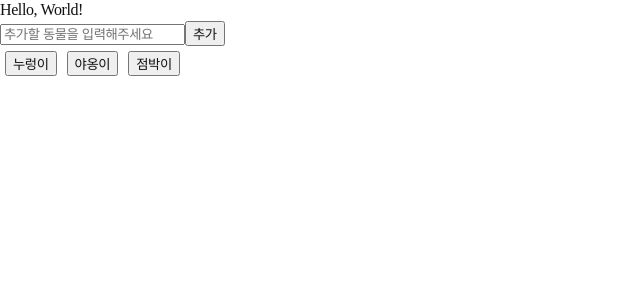
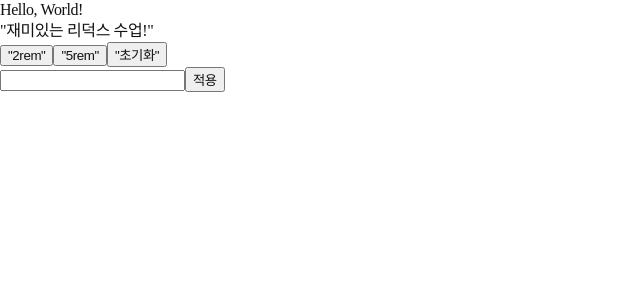
Before and after one commit to Catlover0224/react_study, a React (Create React App) app: page / in a window 1280 px wide. Shown: the top 300 px of the page, without its empty margins (0-640 px from the left). Built offline with nearby package versions, Linux system fonts and the light colour scheme; a web font is replaced by a local one.

Commit message:
add: day10

```diff
--- a/package.json
+++ b/package.json
@@ -6,12 +6,16 @@
     "@fortawesome/fontawesome-svg-core": "^6.6.0",
     "@fortawesome/free-solid-svg-icons": "^6.6.0",
     "@fortawesome/react-fontawesome": "^0.2.2",
+    "@redux-devtools/extension": "^3.3.0",
     "@testing-library/jest-dom": "^5.14.1",
     "@testing-library/react": "^13.0.0",
     "@testing-library/user-event": "^13.2.1",
     "react": "^18.3.1",
     "react-dom": "^18.3.1",
+    "react-redux": "^9.1.2",
     "react-scripts": "5.0.1",
+    "redux": "^5.0.1",
+    "redux-actions": "^3.0.3",
     "styled-components": "^6.1.13",
     "styled-reset": "^4.5.2",
     "web-vitals": "^2.1.0"
--- a/src/App.js
+++ b/src/App.js
@@ -2,8 +2,7 @@ import { ThemeProvider } from "styled-components";
 import "./App.css";
 import GlobalStyle from "./global/globalStyle";
 import theme from "./global/theme";
-import ParentContainer from "./docs/context/normal/ParentContainer";
-import AnimalsContainer from "./docs/context/expert/AnimalsContainer";
+import FontContainer from "./pages/docs/font/FontContainer";
 
 function App() {
   return (
@@ -11,7 +10,7 @@ function App() {
       <ThemeProvider theme={theme}>
         <GlobalStyle />
         Hello, World!
-        <AnimalsContainer />
+        <FontContainer/>
       </ThemeProvider>
     </div>
   );
--- a/src/index.js
+++ b/src/index.js
@@ -4,11 +4,22 @@ import './index.css';
 import App from './App';
 import reportWebVitals from './reportWebVitals';
 
+// redux 코드 추가
+import { legacy_createStore as createStore } from 'redux';
+import { Provider } from 'react-redux';
+import { devToolsEnhancer } from '@redux-devtools/extension';
+//import count from './modules/count';
+import font from './modules/font';
+
+// 스토어
+//const store = createStore(count, devToolsEnhancer());
+const store = createStore(font, devToolsEnhancer());
+
 const root = ReactDOM.createRoot(document.getElementById('root'));
 root.render(
-  <>
+  <Provider store={store}>
     <App />
-  </>
+  </Provider>
 );
 
 // If you want to start measuring performance in your app, pass a function
--- /dev/null
+++ b/src/modules/count.js
@@ -0,0 +1,24 @@
+import { createAction, handleActions } from "redux-actions";
+
+// type
+const INCREASE = "count/INCREASE";
+const DECREASE = "count/DECREASE";
+
+// action
+export const increase = createAction(INCREASE);
+export const decrease = createAction(DECREASE);
+
+//state 초기화
+const initialState = {
+  number: 0,
+};
+
+// reducer 생성
+const count = handleActions(
+  {
+    [INCREASE]: (state, action) => ({ number: state.number + Number(action.payload)}),
+    [DECREASE]: (state, action) => ({ number: state.number - Number(action.payload)}),
+  }, initialState
+);
+
+export default count;
--- /dev/null
+++ b/src/modules/font.js
@@ -0,0 +1,23 @@
+import { createAction, handleActions } from "redux-actions";
+
+// type생성
+const CLICKBUTTON = "font/CLICKBUTTON";
+const INSERTINPUT = "font/INSERTINPUT";
+
+// action 생성
+export const clickbutton = createAction(CLICKBUTTON);
+export const insertinput = createAction(INSERTINPUT);
+
+// initialState
+const initialState = {
+    fontSize: '1rem',
+};
+// reducer 생성
+const font = handleActions({
+    [CLICKBUTTON]: (state, action) => ({fontSize : action.payload}),
+    [INSERTINPUT]: (state, action) => ({fontSize : action.payload}),
+}, initialState);
+
+// reducer 내보내기
+
+export default font
--- /dev/null
+++ b/src/pages/docs/font/FontButtonComponent.jsx
@@ -0,0 +1,17 @@
+import React from 'react';
+import { useDispatch } from 'react-redux';
+import { clickbutton } from '../../../modules/font';
+
+const FontButtonComponent = () => {
+    const dispatch = useDispatch();
+
+    return (
+        <div>
+            <button onClick={() => { dispatch(clickbutton("2rem")) }}>"2rem"</button>
+            <button onClick={() => { dispatch(clickbutton("5rem")) }}>"5rem"</button>
+            <button onClick={() => { dispatch(clickbutton("1rem")) }}>"초기화"</button>
+        </div>
+    );
+};
+
+export default FontButtonComponent;
--- /dev/null
+++ b/src/pages/docs/font/FontContainer.js
@@ -0,0 +1,19 @@
+import React from "react";
+import FontButtonComponent from "./FontButtonComponent";
+import FontInputComponent from "./FontInputComponent";
+import { useSelector } from "react-redux";
+
+const FontContainer = () => {
+  const fontSize = useSelector((state) => state.fontSize);
+  console.log("🚀 ~ FontContainer ~ fontSize:", fontSize);
+
+  return (
+    <div>
+      <p style={{ fontSize: fontSize }}>"재미있는 리덕스 수업!"</p>
+      <FontButtonComponent />
+      <FontInputComponent />
+    </div>
+  );
+};
+
+export default FontContainer;
--- /dev/null
+++ b/src/pages/docs/font/FontInputComponent.jsx
@@ -0,0 +1,36 @@
+import React, { useState } from 'react';
+import { useDispatch } from 'react-redux';
+import { insertinput } from '../../../modules/font';
+
+const FontInputComponent = () => {
+    const dispatch = useDispatch();
+    const [inputValue, setInputValue] = useState("");
+    const [errorText, setErrorText] = useState("");
+    const [isGood, setIsGood] = useState(false);
+
+    const onChangeValue = (e) => {
+        const value = e.target.value;
+
+        const isValid = /^\d+(px|rem)$/.test(value);
+
+        if (!isValid) {
+            setErrorText("불가능");
+            setIsGood(false)
+        } else {
+            setErrorText("가능");
+            setIsGood(!isGood);
+        }
+        setInputValue(value);
+
+    }
+
+    return (
+        <div>
+            <p style={{ color: isGood ? 'green' : 'red', fontWeight: '700' }}>{errorText}</p>
+            <input onChange={onChangeValue} type="text" />
+            <button onClick={() => { dispatch(insertinput(inputValue)) }}>적용</button>
+        </div>
+    );
+};
+
+export default FontInputComponent;
```
Also changed, not shown: src/pages/docs/count/CountContainer.js (added, +12 -0 lines), src/pages/docs/count/Counter.jsx (added, +26 -0 lines), 1 other file (tests, documents, lock files or other folders).
